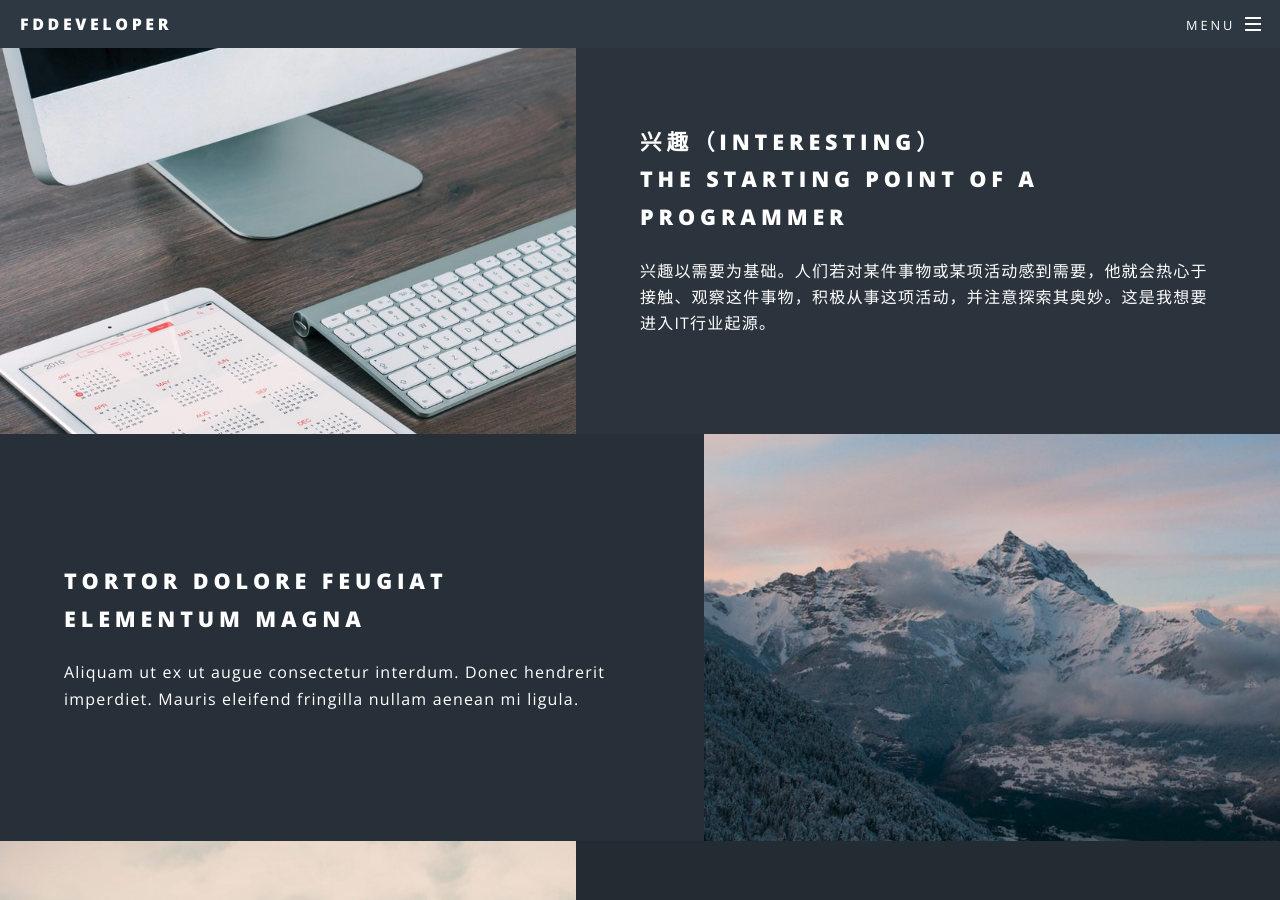
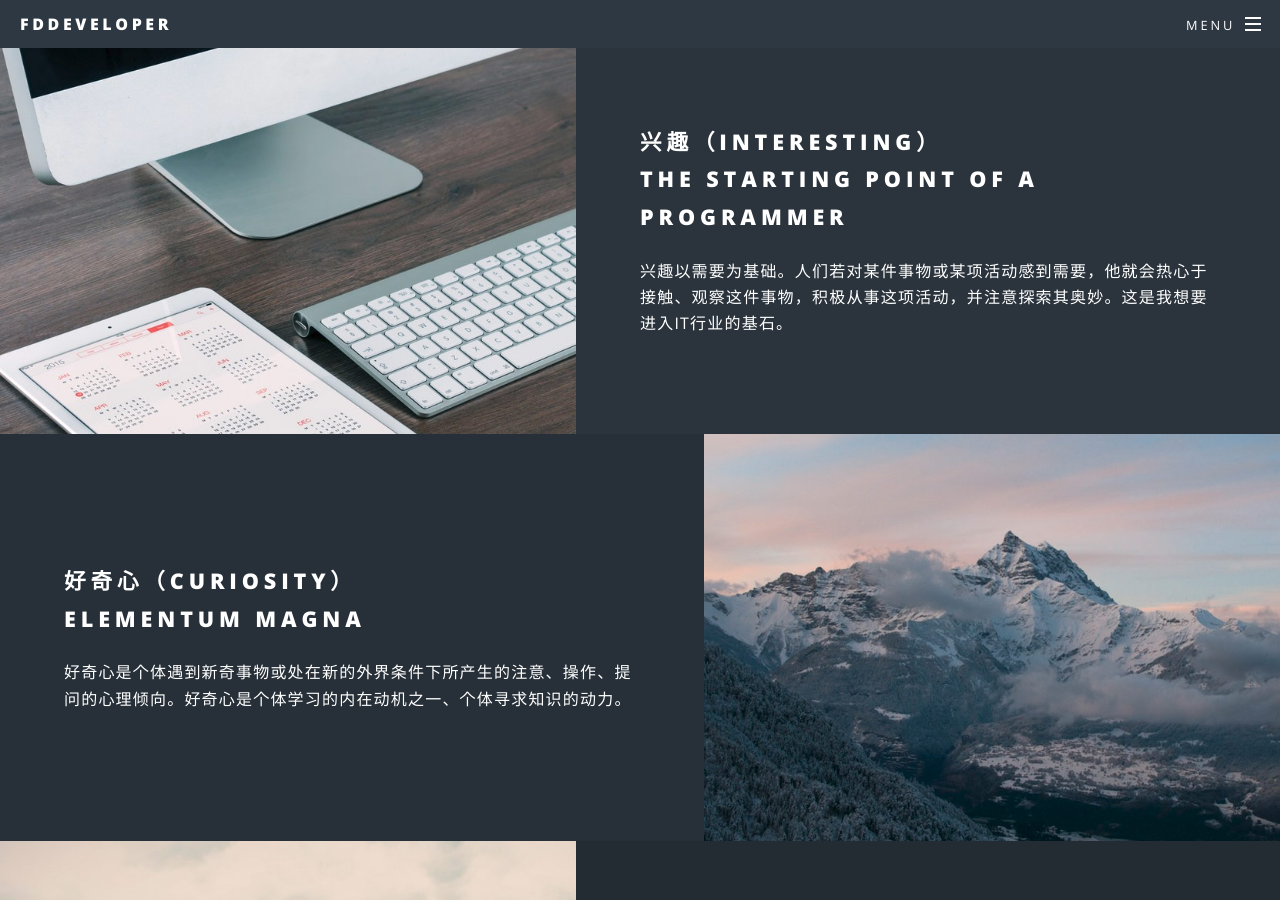
Before and after one commit to FDlove/FDlove.github.io, a Jekyll site: the page built from index.html, in a window 1280 px wide and 900 px high, scrolled down 1508 px. Built offline with Jekyll 4.4.1, drawn with Linux system fonts in a browser that asks for light colours.

Commit message:
Update index.html

```diff
--- a/index.html
+++ b/index.html
@@ -40,14 +40,14 @@ layout: landing
 							<div class="image"><img src="images/pic01.jpg" alt="" /></div><div class="content">
 								<h2>兴趣（interesting）<br />
 								The starting point of a programmer</h2>
-								<p>兴趣以需要为基础。人们若对某件事物或某项活动感到需要，他就会热心于接触、观察这件事物，积极从事这项活动，并注意探索其奥妙。这是我想要进入IT行业起源。</p>
+								<p>兴趣以需要为基础。人们若对某件事物或某项活动感到需要，他就会热心于接触、观察这件事物，积极从事这项活动，并注意探索其奥妙。这是我想要进入IT行业的基石。</p>
 							</div>
 						</section>
 						<section class="spotlight">
 							<div class="image"><img src="images/pic02.jpg" alt="" /></div><div class="content">
-								<h2>Tortor dolore feugiat<br />
+								<h2>好奇心（curiosity）<br />
 								elementum magna</h2>
-								<p>Aliquam ut ex ut augue consectetur interdum. Donec hendrerit imperdiet. Mauris eleifend fringilla nullam aenean mi ligula.</p>
+								<p>好奇心是个体遇到新奇事物或处在新的外界条件下所产生的注意、操作、提问的心理倾向。好奇心是个体学习的内在动机之一、个体寻求知识的动力。</p>
 							</div>
 						</section>
 						<section class="spotlight">
```
